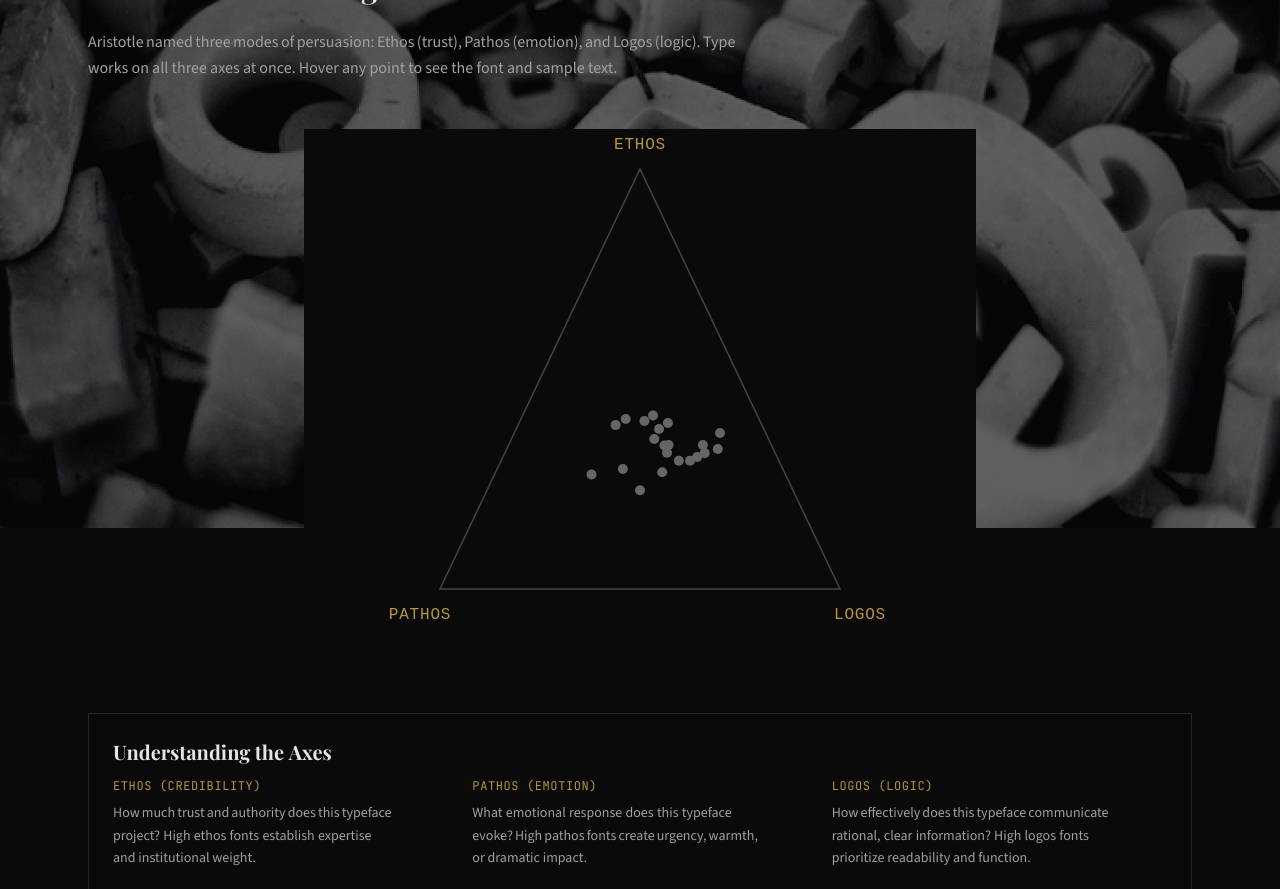
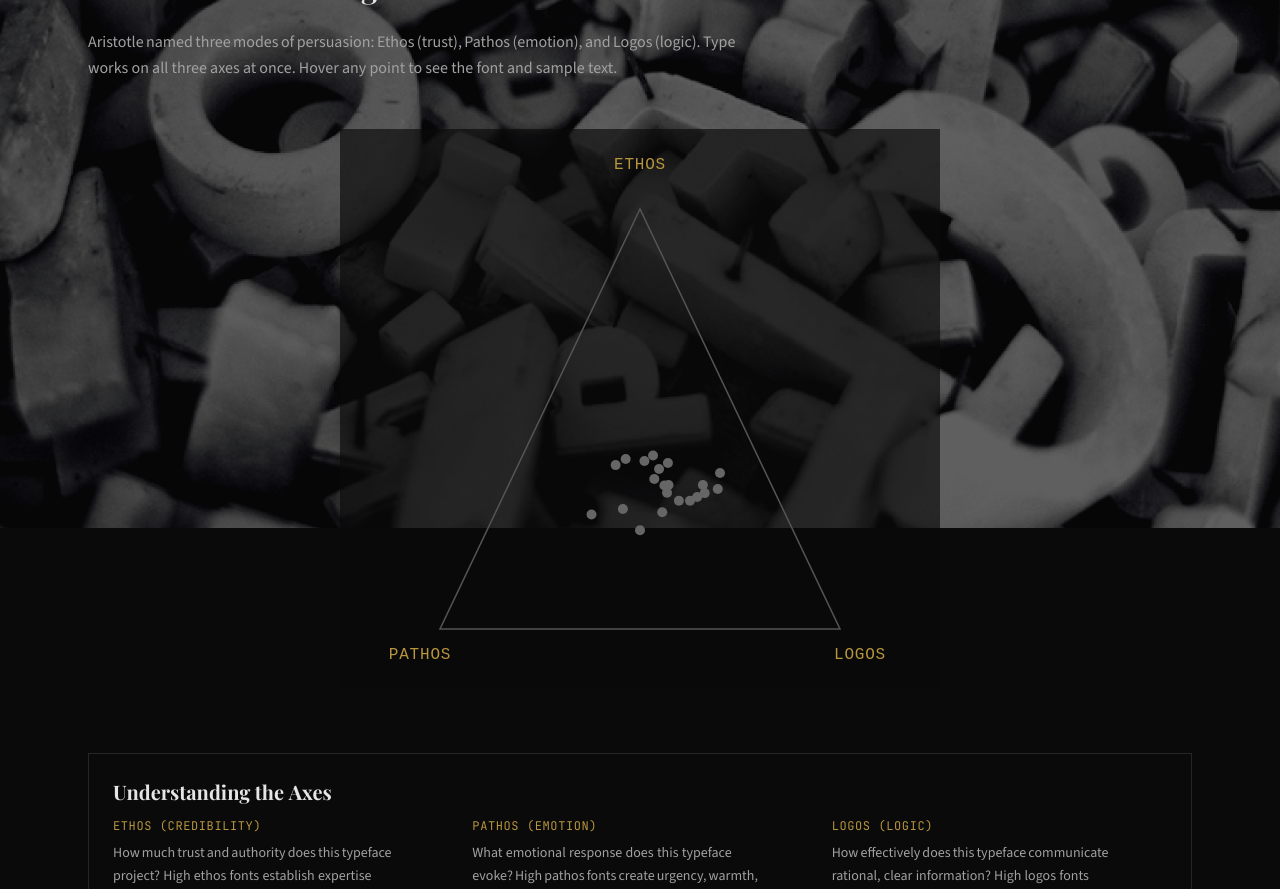
Before and after one commit to speedwarnsf/web-typography, a Next.js app: page /rhetoric in a window 1280 px wide. Shown: the part 480-1369 px from the top of the page. Built offline with nearby package versions, Linux system fonts and the light colour scheme; a web font is replaced by a local one.

Commit message:
Fix: semi-transparent triangle bg, breathing room for ETHOS label

```diff
--- a/src/app/rhetoric/page.tsx
+++ b/src/app/rhetoric/page.tsx
@@ -302,23 +302,23 @@ export default function RhetoricPage() {
           Hover any point to see the font and sample&nbsp;text.
         </p>
 
-        <div className="relative w-full max-w-2xl mx-auto mb-16" style={{ backgroundColor: '#0a0a0a' }}>
+        <div className="relative w-full max-w-2xl mx-auto mb-16">
           <svg
-            viewBox="0 0 600 520"
+            viewBox="0 0 600 560"
             className="w-full h-auto"
-            style={{ maxHeight: "520px" }}
+            style={{ maxHeight: "560px" }}
           >
-            <rect x="0" y="0" width="600" height="520" fill="#0a0a0a" />
+            <rect x="0" y="0" width="600" height="560" fill="rgba(10,10,10,0.65)" />
             <polygon
-              points="300,40 100,460 500,460"
+              points="300,80 100,500 500,500"
               fill="none"
-              stroke="#444"
+              stroke="#555"
               strokeWidth="1.5"
             />
 
             <text
               x="300"
-              y="20"
+              y="40"
               textAnchor="middle"
               fill="#B8963E"
               fontSize="16"
@@ -329,7 +329,7 @@ export default function RhetoricPage() {
             </text>
             <text
               x="80"
-              y="490"
+              y="530"
               textAnchor="middle"
               fill="#B8963E"
               fontSize="16"
@@ -340,7 +340,7 @@ export default function RhetoricPage() {
             </text>
             <text
               x="520"
-              y="490"
+              y="530"
               textAnchor="middle"
               fill="#B8963E"
               fontSize="16"
@@ -357,7 +357,7 @@ export default function RhetoricPage() {
               const normLogos = font.logos / total;
 
               const x = 300 + (normLogos - normPathos) * 200;
-              const y = 460 - normEthos * 420;
+              const y = 500 - normEthos * 420;
 
               return (
                 <g key={font.name}>
```
